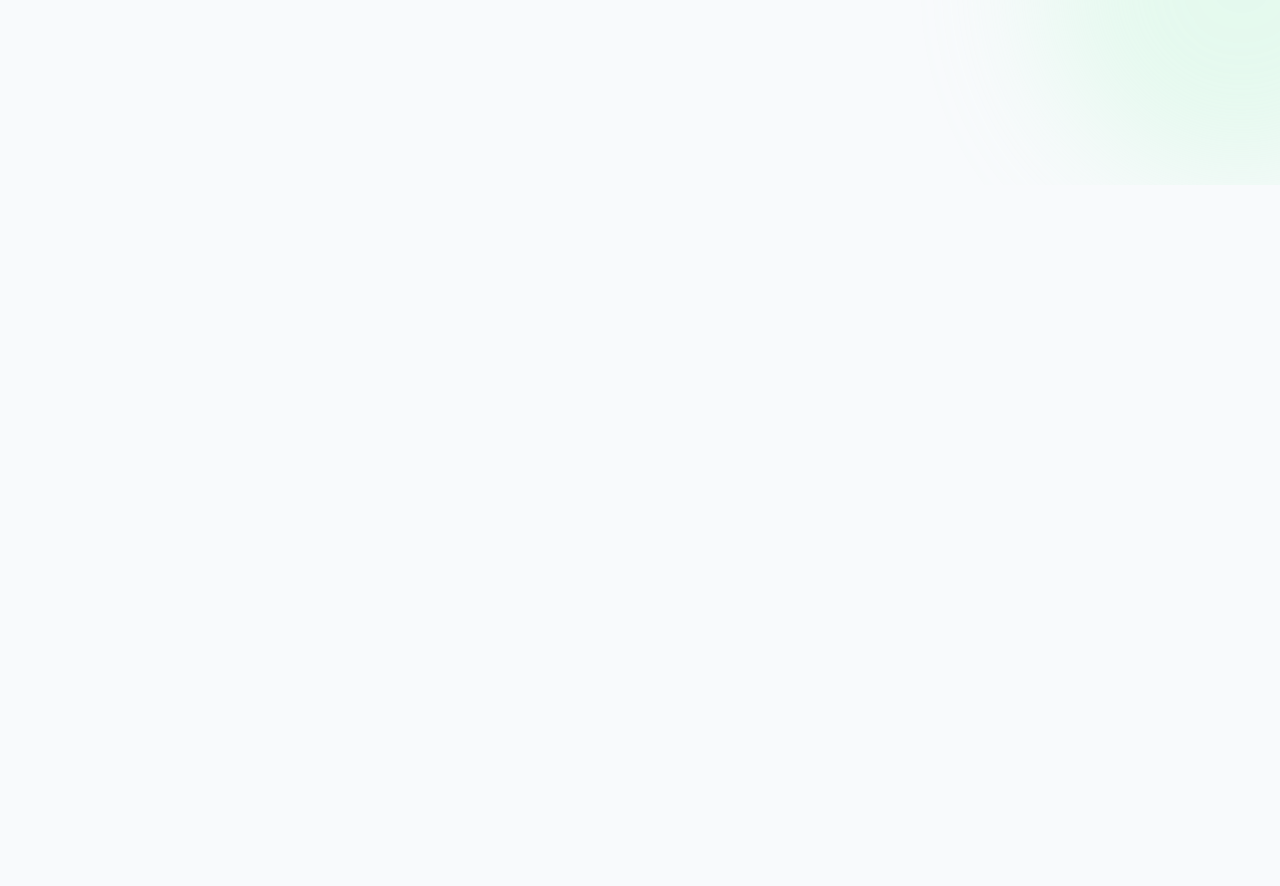
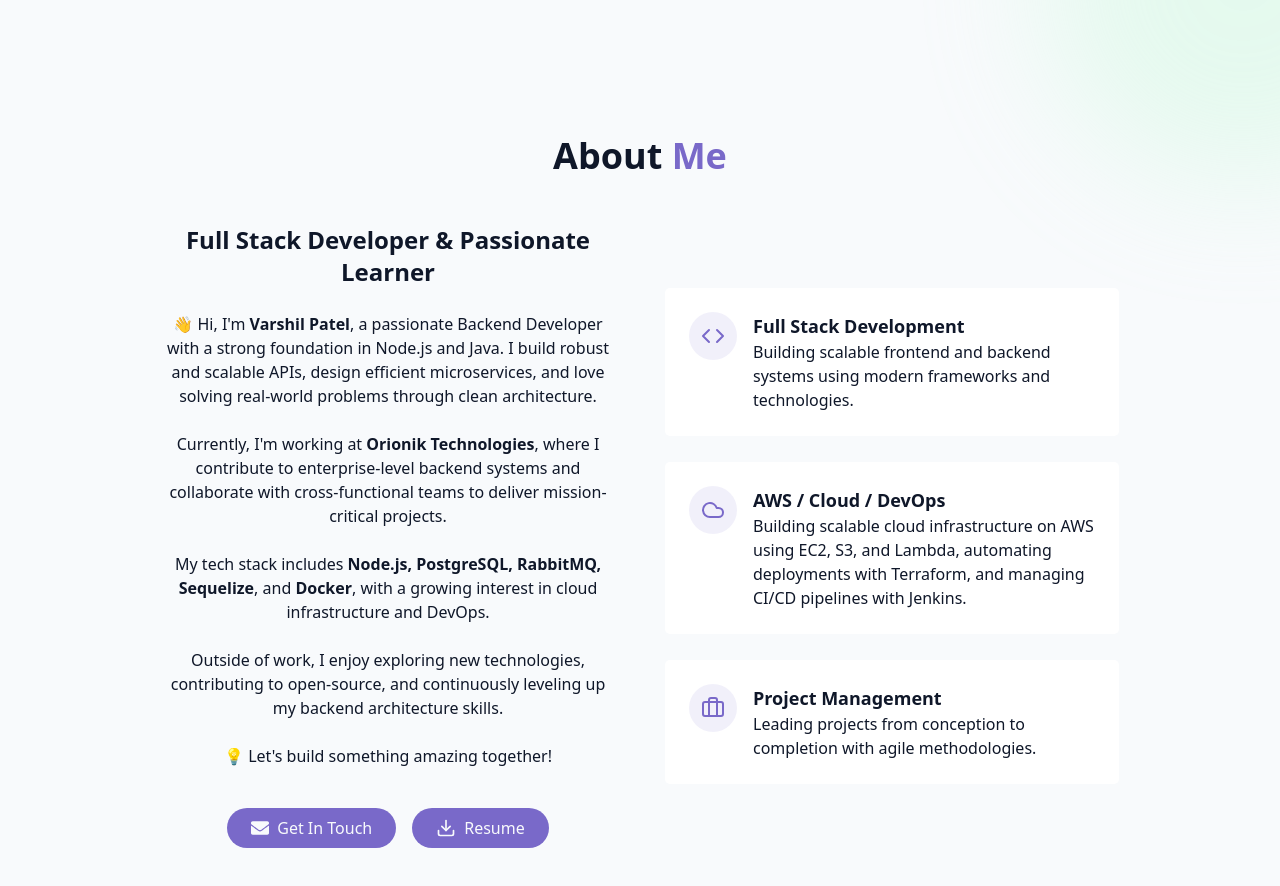
Before and after one commit to Varshil25/Varshil-Portfolio, a React (Vite) app: page / in a window 1280 px wide. Shown: the part 760-1646 px from the top of the page. Before the commit the page ends 945 px from the top, so only its background shows below. Built offline with nearby package versions, Linux system fonts and the light colour scheme.

Commit message:
about Section

```diff
--- /dev/null
+++ b/src/components/AboutSection.jsx
@@ -0,0 +1,124 @@
+import { Briefcase, Code, User } from "lucide-react";
+import { FaEnvelope } from "react-icons/fa"; // import any icons you want
+import { Cloud, Download } from "lucide-react"; // Import Cloud icon for AWS/DevOps
+
+export const AboutSection = () => {
+  return (
+    <section id="about" className="py-24 px-4 relative">
+      {" "}
+      <div className="container mx-auto max-w-5xl">
+        <h2 className="text-3xl md:text-4xl font-bold mb-12 text-center">
+          About <span className="text-primary"> Me</span>
+        </h2>
+
+        <div className="grid grid-cols-1 md:grid-cols-2 gap-12 items-center">
+          <div className="space-y-6">
+            <h3 className="text-2xl font-semibold">
+              Full Stack Developer & Passionate Learner
+            </h3>
+
+            <p className="text-muted-foreground">
+              👋 Hi, I'm <strong>Varshil Patel</strong>, a passionate Backend
+              Developer with a strong foundation in Node.js and Java. I build
+              robust and scalable APIs, design efficient microservices, and love
+              solving real-world problems through clean architecture.
+            </p>
+
+            <p className="text-muted-foreground">
+              Currently, I'm working at <strong>Orionik Technologies</strong>,
+              where I contribute to enterprise-level backend systems and
+              collaborate with cross-functional teams to deliver
+              mission-critical projects.
+            </p>
+            <p className="text-muted-foreground">
+              My tech stack includes{" "}
+              <strong>Node.js, PostgreSQL, RabbitMQ, Sequelize</strong>, and{" "}
+              <strong>Docker</strong>, with a growing interest in cloud
+              infrastructure and DevOps.
+            </p>
+            <p className="text-muted-foreground">
+              Outside of work, I enjoy exploring new technologies, contributing
+              to open-source, and continuously leveling up my backend
+              architecture skills.
+            </p>
+
+            <p className="text-muted-foreground font-medium">
+              💡 Let's build something amazing together!
+            </p>
+
+            <div className="flex flex-col sm:flex-row gap-4 pt-4 justify-center">
+              <a
+                href="#contact"
+                className="cosmic-button flex items-center gap-2"
+              >
+                <FaEnvelope className="text-lg" />
+                Get In Touch
+              </a>
+
+              <a
+                href="/Varshil%20Patel.pdf"
+                download="Varshil_Patel_CV.pdf"
+                className="cosmic-button flex items-center gap-2"
+              >
+                <Download className="h-5 w-5" />
+                Resume
+              </a>
+            </div>
+          </div>
+
+          <div className="grid grid-cols-1 gap-6">
+            <div className="gradient-border p-6 card-hover">
+              <div className="flex items-start gap-4">
+                <div className="p-3 rounded-full bg-primary/10">
+                  <Code className="h-6 w-6 text-primary" />
+                </div>
+                <div className="text-left">
+                  <h4 className="font-semibold text-lg">
+                    Full Stack Development
+                  </h4>
+                  <p className="text-muted-foreground">
+                    Building scalable frontend and backend systems using modern
+                    frameworks and technologies.
+                  </p>
+                </div>
+              </div>
+            </div>
+            <div className="gradient-border p-6 card-hover">
+              <div className="flex items-start gap-4">
+                <div className="p-3 rounded-full bg-primary/10">
+                  <Cloud className="h-6 w-6 text-primary" />{" "}
+                  {/* Changed from User to Cloud */}
+                </div>
+                <div className="text-left">
+                  <h4 className="font-semibold text-lg">
+                    AWS / Cloud / DevOps
+                  </h4>
+                  <p className="text-muted-foreground">
+                    Building scalable cloud infrastructure on AWS using EC2, S3,
+                    and Lambda, automating deployments with Terraform, and
+                    managing CI/CD pipelines with Jenkins.
+                  </p>
+                </div>
+              </div>
+            </div>
+            <div className="gradient-border p-6 card-hover">
+              <div className="flex items-start gap-4">
+                <div className="p-3 rounded-full bg-primary/10">
+                  <Briefcase className="h-6 w-6 text-primary" />
+                </div>
+
+                <div className="text-left">
+                  <h4 className="font-semibold text-lg">Project Management</h4>
+                  <p className="text-muted-foreground">
+                    Leading projects from conception to completion with agile
+                    methodologies.
+                  </p>
+                </div>
+              </div>
+            </div>
+          </div>
+        </div>
+      </div>
+    </section>
+  );
+};
--- a/src/components/HeroSection.jsx
+++ b/src/components/HeroSection.jsx
@@ -2,7 +2,7 @@
 import React, { useEffect, useRef, useState } from "react";
 import gsap from "gsap";
 import { ScrollDownButton } from "./ScrollDownButton";
-import { FaEnvelope, FaFolderOpen } from 'react-icons/fa'; // import any icons you want
+import {  FaFolderOpen } from 'react-icons/fa'; // import any icons you want
 
 
 const phrases = [
@@ -97,13 +97,6 @@ export const HeroSection = () => {
 
           <div className="pt-4 opacity-0 animate-fade-in-delay-3 flex flex-wrap justify-center gap-4">
             <a
-              href="#contact"
-              className="cosmic-button flex items-center gap-2"
-            >
-              <FaEnvelope className="text-lg" />
-              Get In Touch
-            </a>
-            <a
               href="#projects"
               className="cosmic-button flex items-center gap-2"
             >
--- a/src/components/NavBar.jsx
+++ b/src/components/NavBar.jsx
@@ -25,9 +25,11 @@ const NavbarBlobs = () => (
 const navItems = [
   { name: "Home", href: "#hero" },
   { name: "About", href: "#about" },
+  { name: "Education", href: "#education" },
   { name: "Skills", href: "#skills" },
   { name: "Projects", href: "#projects" },
   { name: "Experience", href: "#experience" },
+  { name: "Certifications", href: "#certifications" },
   { name: "Blogs", href: "#blogs" },
   { name: "Contact", href: "#contact" },
 ];
--- a/src/pages/home.jsx
+++ b/src/pages/home.jsx
@@ -2,6 +2,7 @@ import { ThemeToggle } from "../components/ThemeToggle"
 import { BackgroundEffects } from "../components/BackgroundEffects"
 import NavBar from "../components/NavBar"
 import { HeroSection } from "../components/HeroSection"
+import { AboutSection } from "../components/AboutSection"
 
 export const Home = () => {
     return (
@@ -25,7 +26,7 @@ export const Home = () => {
 
         <main>
             <HeroSection />
-
+            <AboutSection />
         </main>
 
 
```
Also changed, not shown: 1 other file (tests, documents, lock files or other folders).
